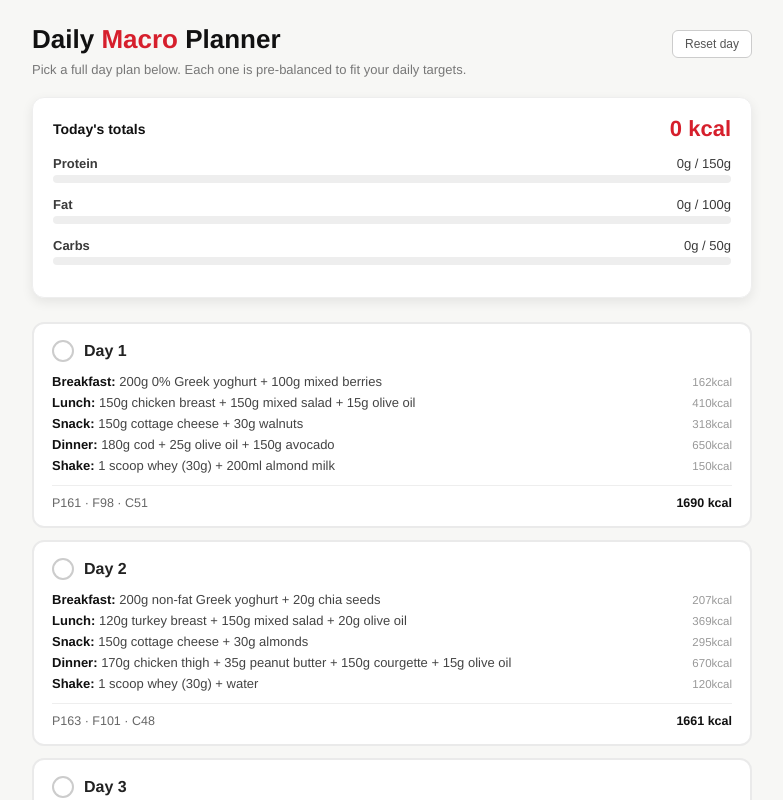
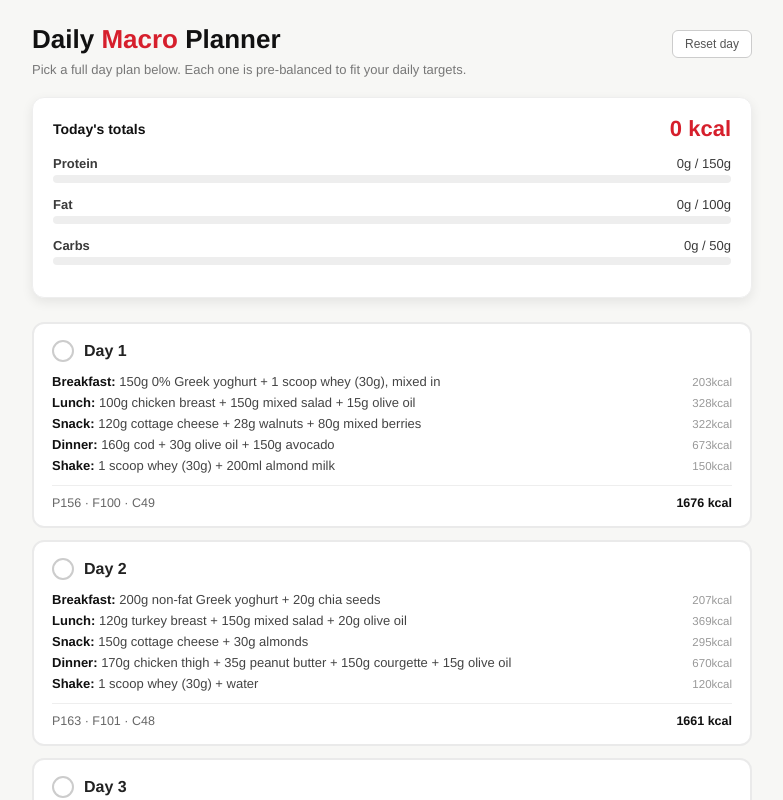
Before and after one commit to v90c/Daily-macro-planner, a React (Vite) app: page / in a window 1280 px wide. Shown: the top 800 px of the page, without its empty margins (248-1031 px from the left). Built offline with nearby package versions, Linux system fonts and the light colour scheme.

Commit message:
Update Day 1 breakfast to yoghurt + protein scoop
Swapped the berries breakfast for 150g yoghurt with a scoop of
whey mixed in, matching actual habit. Rebalanced the rest of Day 1
(lunch, snack, dinner) since the new breakfast is much higher
protein/lower carb, to keep the day's totals on target.

```diff
--- a/src/App.jsx
+++ b/src/App.jsx
@@ -7,10 +7,10 @@ const DAY_PLANS = [
     id: "plan1",
     name: "Day 1",
     meals: [
-      { label: "Breakfast", name: "200g 0% Greek yoghurt + 100g mixed berries", protein: 21, fat: 1, carbs: 19, kcal: 162 },
-      { label: "Lunch", name: "150g chicken breast + 150g mixed salad + 15g olive oil", protein: 50, fat: 21, carbs: 5, kcal: 410 },
-      { label: "Snack", name: "150g cottage cheese + 30g walnuts", protein: 21, fat: 23, carbs: 9, kcal: 318 },
-      { label: "Dinner", name: "180g cod + 25g olive oil + 150g avocado", protein: 44, fat: 49, carbs: 14, kcal: 650 },
+      { label: "Breakfast", name: "150g 0% Greek yoghurt + 1 scoop whey (30g), mixed in", protein: 39, fat: 2, carbs: 8, kcal: 203 },
+      { label: "Lunch", name: "100g chicken breast + 150g mixed salad + 15g olive oil", protein: 34, fat: 19, carbs: 5, kcal: 328 },
+      { label: "Snack", name: "120g cottage cheese + 28g walnuts + 80g mixed berries", protein: 18, fat: 21, carbs: 18, kcal: 322 },
+      { label: "Dinner", name: "160g cod + 30g olive oil + 150g avocado", protein: 40, fat: 54, carbs: 14, kcal: 673 },
       { label: "Shake", name: "1 scoop whey (30g) + 200ml almond milk", protein: 25, fat: 4, carbs: 4, kcal: 150 },
     ],
   },
```
